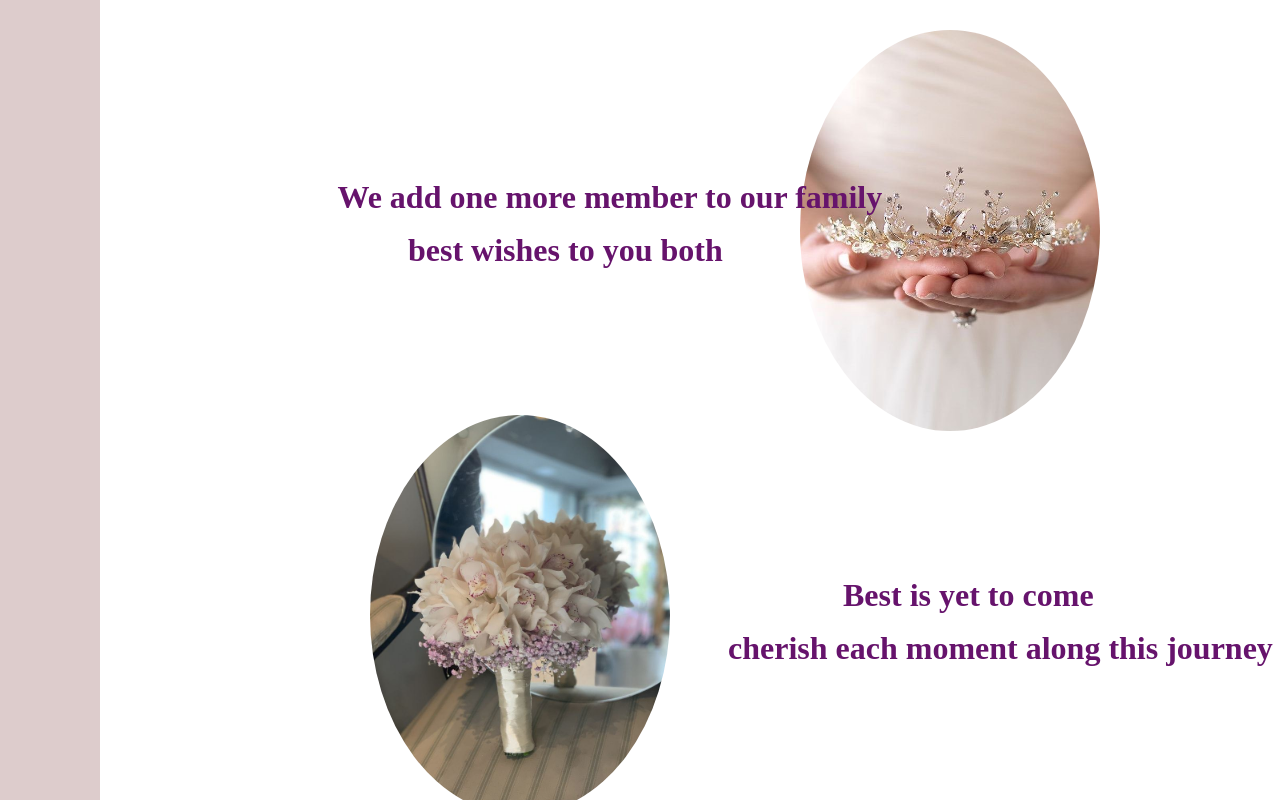
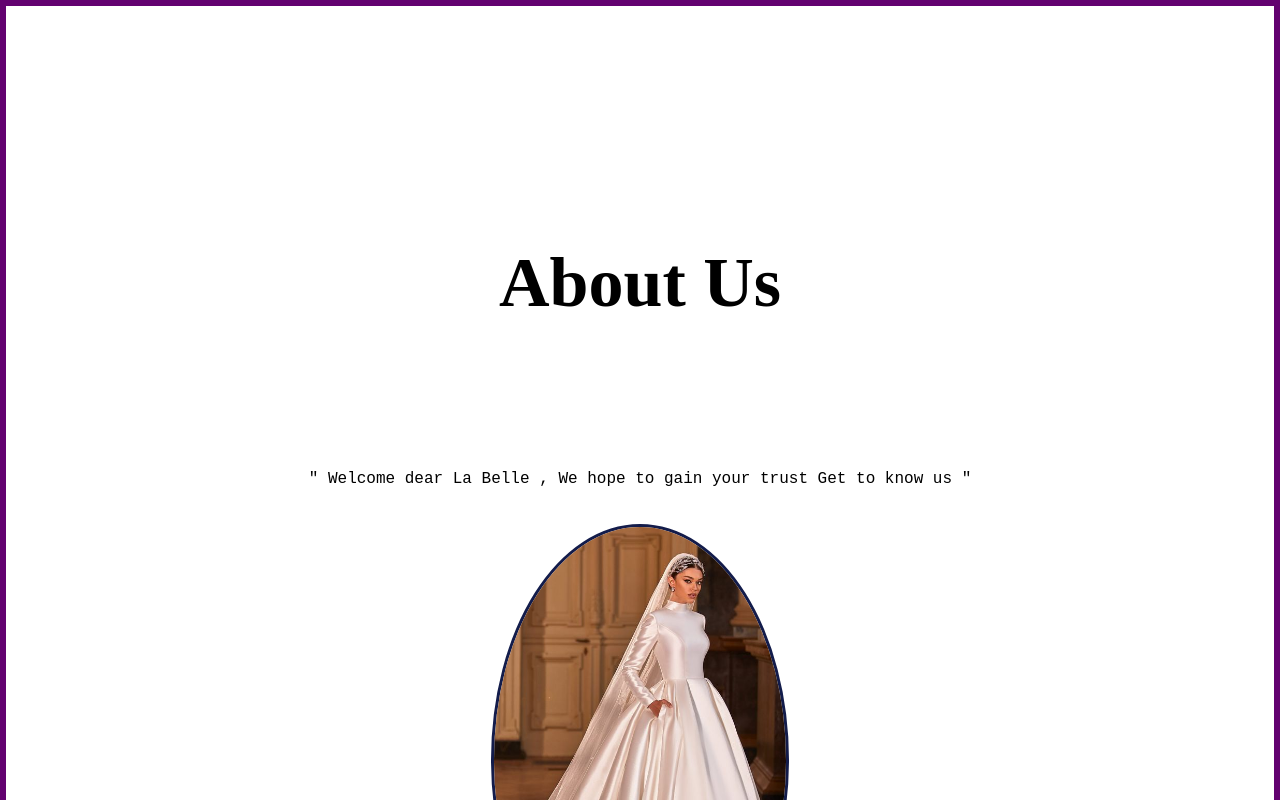
Before and after one commit to danarabdulhaq/bridal_dresswear_rental_website, a React (Create React App) app: page / in a window 1280 px wide. Shown: the top 800 px of the page. Built offline with nearby package versions, Linux system fonts and the light colour scheme; the HTML template or start-up script is replaced by a standard one.

Commit message:
About us page

```diff
--- a/src/App.js
+++ b/src/App.js
@@ -1,9 +1,25 @@
 import './App.css';
-import Design from './components/Design';
+import About from './components/Pages/About';
+import { BrowserRouter, Route, Routes } from 'react-router-dom';
+
+
 
 function App() {
   return (
-   <Design/>
+
+<BrowserRouter>
+
+        <Routes>
+
+                  <Route path='/' element={<About/>}/>
+                  <Route index path='/pages/About' element ={<About/>}/>
+
+        </Routes>
+
+
+</BrowserRouter>
+
+
   );
 }
 
```
